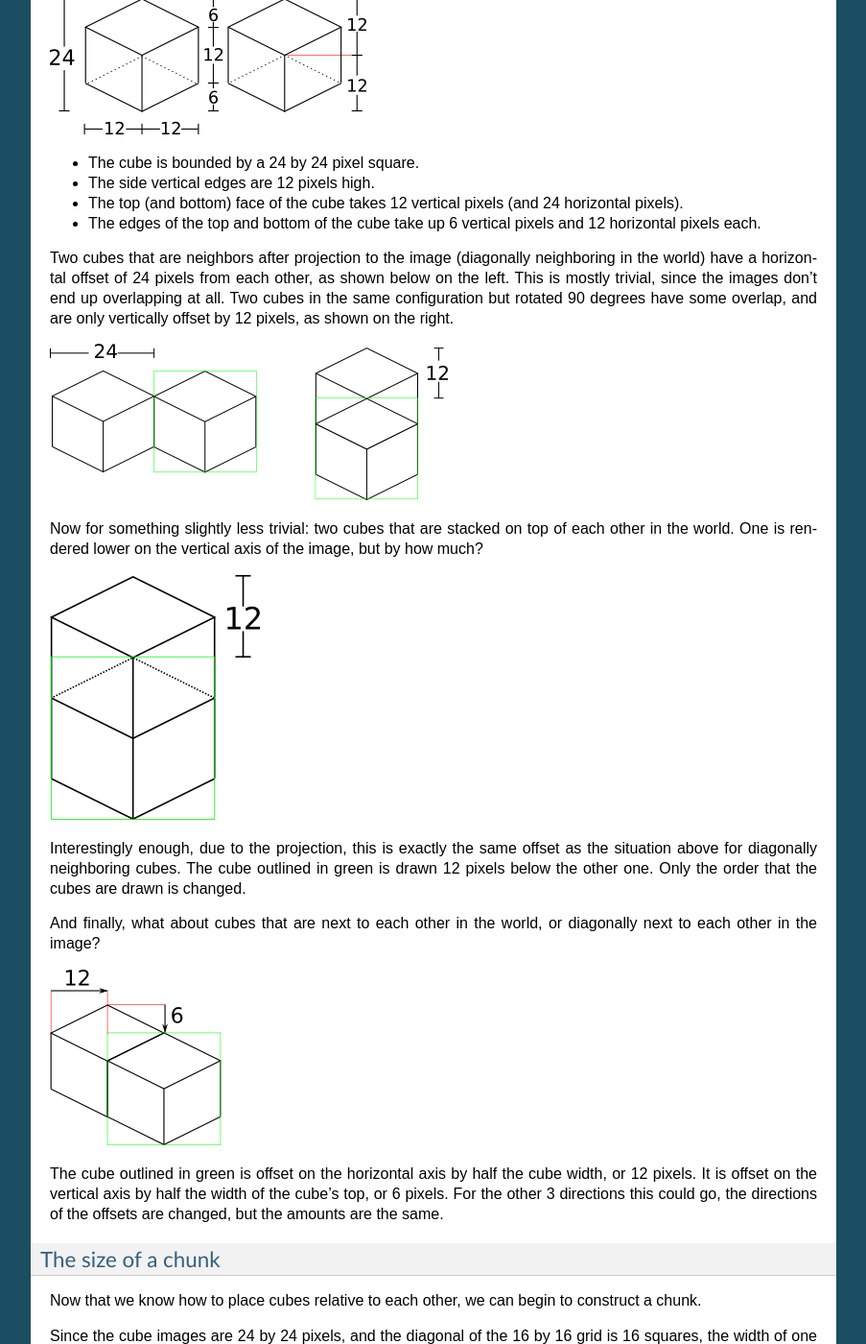
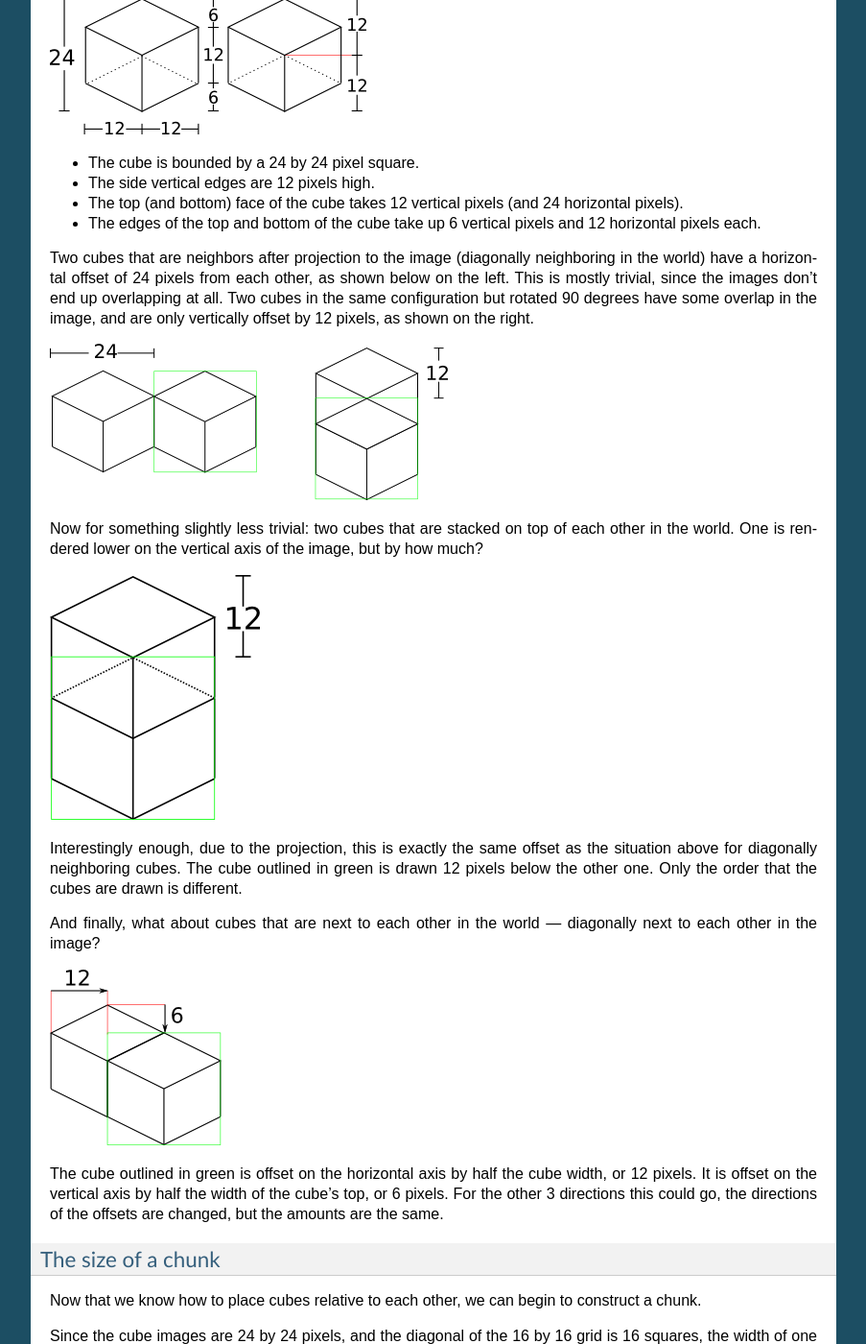
Before and after one commit to overviewer/Minecraft-Overviewer, a Sphinx documentation site: the page built from docs/design/designdoc.rst, in a window 1280 px wide and 1400 px high, scrolled down 6126 px. Shown: the whole window at 96% size, without its empty margins (198-1101 px from the left). Built offline with Sphinx 7.4.7, drawn with Linux system fonts in a browser that asks for light colours; some of the changed text lies outside the part shown.

Commit message:
fixed math error in design docs (I'm pretty sure)
also touched up the wording of some other areas

```diff
--- a/docs/design/designdoc.rst
+++ b/docs/design/designdoc.rst
@@ -253,8 +253,8 @@
 neighboring in the world) have a horizontal offset of 24 pixels from each other,
 as shown below on the left.  This is mostly trivial, since the images don't end
 up overlapping at all. Two cubes in the same configuration but rotated 90
-degrees have some overlap, and are only vertically offset by 12 pixels, as shown
-on the right.
+degrees have some overlap in the image, and are only vertically offset by 12
+pixels, as shown on the right.
 
 .. image:: cubepositionimgs/cube_horizontal_offset.png
     :alt: Two cubes horizontally positioned are offset by 24 pixels on the X axis.
@@ -269,9 +269,9 @@
 Interestingly enough, due to the projection, this is exactly the same offset as
 the situation above for diagonally neighboring cubes. The cube outlined in green
 is drawn 12 pixels below the other one. Only the order that the cubes are drawn
-is changed.
+is different.
 
-And finally, what about cubes that are next to each other in the world, or
+And finally, what about cubes that are next to each other in the world ---
 diagonally next to each other in the image?
 
 .. image:: cubepositionimgs/cube_neighbors.png
@@ -326,18 +326,11 @@
 
 The green cube at the bottom most tip is the cube with the lowest vertical
 placement on the image, so its offset plus 24 pixels for its height will be the
-chunk height. Since cubes in that configuration are 12 pixels lower, add 15*12
+chunk height. Since the green cubes each have an offset of 12 pixels, add 15*12
 pixels to get the offset of the lowest green cube: 1704.
 
-So the total size of a chunk in pixels is 384 wide by 1704 tall. That's pretty
+So the total size of a chunk in pixels is 384 wide by 1728 tall. That's pretty
 tall!
-
-.. note::
-
-    The original code had an incorrect height for a chunk, but it turns out not
-    to matter, since the chunk image will either have some blank space or be
-    slightly cut off. Now that chunks are rendered directly to tiles, it matters
-    even less, but this is still important for calculating some later things.
 
 Tile Rendering
 ==============
```
Also changed, not shown: docs/design/cuberenderimgs/chunk_height.png, docs/design/cuberenderimgs/chunk_height.svg.
